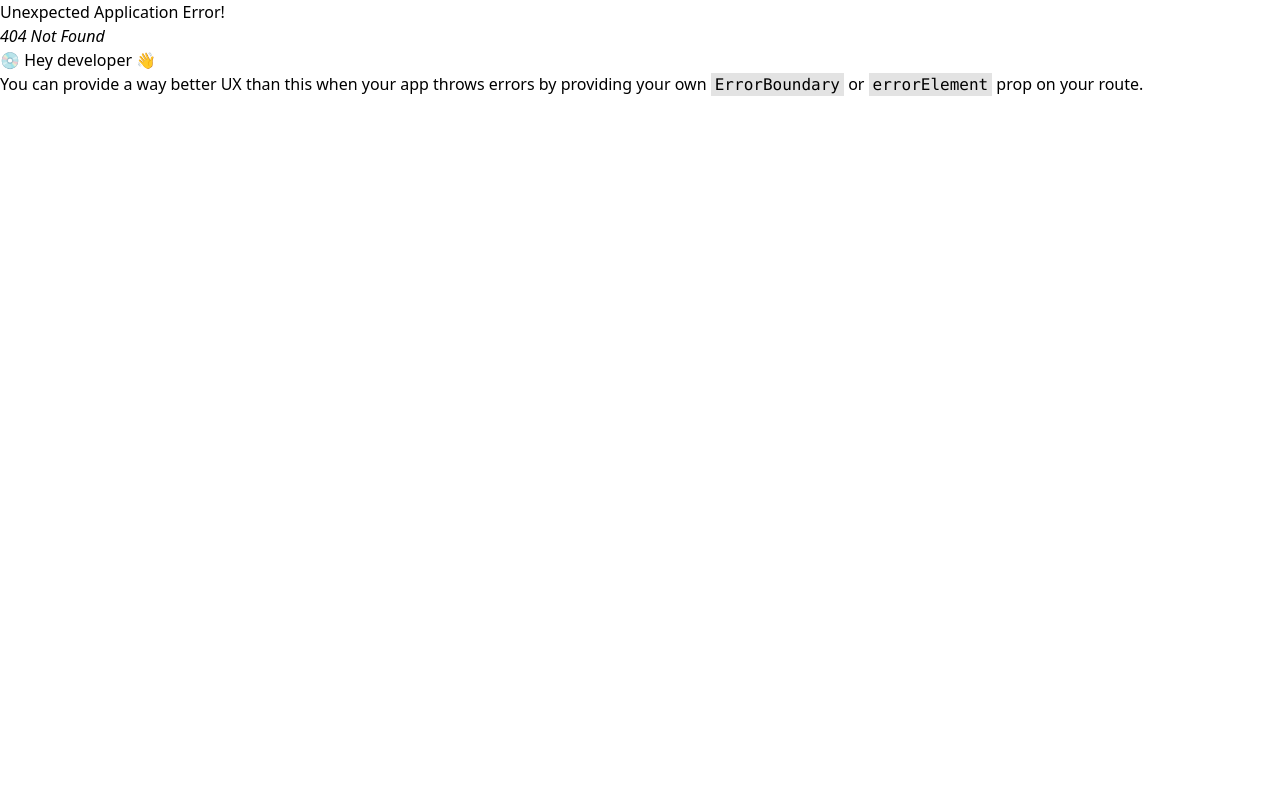
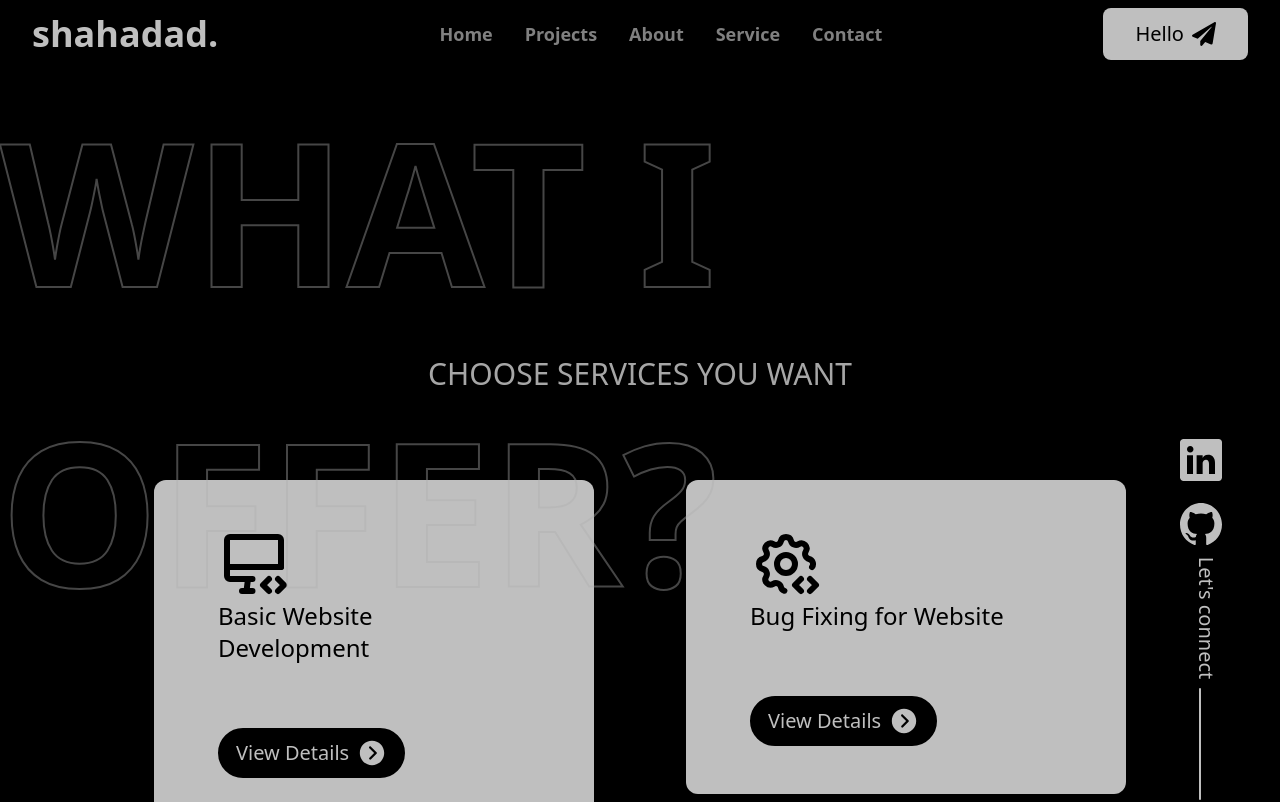
Before and after one commit to mdshahadad/portfolio, a React (Vite) app: page /services in a window 1280 px wide. Before the commit this address had no page. Shown: the top 802 px of the page. Built offline with nearby package versions, Linux system fonts and the light colour scheme.

Commit message:
added portfolio image at the website

```diff
--- a/src/Components/Components/Navbar/Navbar.jsx
+++ b/src/Components/Components/Navbar/Navbar.jsx
@@ -5,8 +5,7 @@ import { HiMenuAlt2 } from 'react-icons/hi';
 import { RxCross2 } from 'react-icons/rx';
 import { Link, NavLink } from 'react-router-dom';
 
-const Navbar = () => {
-    const [openClose, setOpenClose] = useState(false)
+const Navbar = ({ openClose, setOpenClose }) => {
 
     const navbarClasses = ({ isActive }) => isActive ? ' text-white font-bold flex items-center gap-2' : 'hover:text-white text-white transition-all duration-500 flex justify-between items-center font-semibold text-black opacity-50';
 
@@ -31,7 +30,7 @@ const Navbar = () => {
 
 
     return (
-        <nav>
+        <nav className=''>
             <div className='2xl:mx-36 xl:max-28 lg:mx-8 md:flex justify-between items-center pt-2'>
                 {/* Logo */}
                 <div>
@@ -66,7 +65,7 @@ const Navbar = () => {
 
 
                 <div className='md:hidden block'>
-                    <ul className={`md:bg-transparent bg-white w-full md:pt-0 pt-5 transition-all duration-700 md:h-0 h-screen space-y-4 md:pl-0 px-5
+                    <ul className={`md:bg-transparent bg-white w-full md:pt-0 pt-5 transition-all duration-700 md:h-0 h-screen space-y-4 md:pl-0 px-5 fixed
                             ${openClose === true ? "left-0 top-0 absolute z-10" : "absolute -left-[450px] top-0 z-10"}`}>
 
                         <div className='flex justify-between items-center'>
--- a/src/Components/Home/Banner/Banner.jsx
+++ b/src/Components/Home/Banner/Banner.jsx
@@ -1,8 +1,10 @@
+import BannerImg from "./BannerImg";
 import BannerText from "./BannerText";
 
 const Banner = () => {
     return (
-        <div className="relative">
+        <div className="relative h-screen">
+            <BannerImg></BannerImg>
             <BannerText></BannerText>
         </div>
     );
--- a/src/Components/Home/Banner/BannerImg.jsx
+++ b/src/Components/Home/Banner/BannerImg.jsx
@@ -1,15 +1,12 @@
-import profile from '../../../../public/images/profile.png'
-
 const BannerImg = () => {
     return (
         <div
             data-aos="fade-up"
             data-aos-duration="3000"
-            className="flex justify-center overflow-y-hidden z-10"
+            className="flex justify-center overflow-y-hidden"
         >
-            <div className="z-20 md:hover:z-10">
-                {/* <img src={profile} alt="" /> */}
-                {/* {`${profile ? profile || 'https://i.postimg.cc/FHk3HVM1/IMG-2036.png' : 'https://i.postimg.cc/FHk3HVM1/IMG-2036.png'}   `} */}
+            <div className="z-10 hover:z-0">
+                <img src={`https://i.postimg.cc/m2kyBhGV/Banner-Img-without-bg.png`} alt="" />
             </div>
         </div>
     );
--- a/src/Components/Home/Banner/BannerText.jsx
+++ b/src/Components/Home/Banner/BannerText.jsx
@@ -2,21 +2,21 @@ import '../Home.css'
 
 const BannerText = () => {
     return (
-        <div className="flex justify-center">
+        <div className="flex justify-center z-0 hover:z-10">
             <h1
                 data-aos="fade-down"
                 data-aos-duration="2000" data-aos-easing="linear"
                 data-aos-delay="100"
-                className='lg:font-extrabold lg:text-[180px] text-strokeTitle bannerText z-10 lg:mt-24 md:block hidden'>WEB DEVELOPER</h1>
+                className='lg:font-extrabold lg:text-[180px] text-strokeTitle bannerText z-0 md:block hidden absolute top-36'>WEB DEVELOPER</h1>
 
-            <h1
+            {/* <h1
                 data-aos="fade-down"
                 data-aos-duration="2000" data-aos-easing="linear"
                 data-aos-delay="100"
-                className='lg:font-extrabold lg:text-[180px] text-strokeTitle bannerText z-10 lg:mt-24 flex flex-col items-center md:hidden'>
+                className='lg:font-extrabold lg:text-[180px] text-strokeTitle bannerText z-0 lg:mt-24 flex flex-col items-center md:hidden'>
                 <p>WEB</p>
                 <p>DEVELOPER</p>
-            </h1>
+            </h1> */}
             <div>
                 <p
                     data-aos="zoom-in"
--- a/src/Components/Home/Home.css
+++ b/src/Components/Home/Home.css
@@ -141,9 +141,9 @@
     }
 }
 
-.bannerText {
+/* .bannerText {
     position: absolute;
-}
+} */
 
 
 /* My Expertise sections styles */
@@ -174,7 +174,6 @@
 
     .text-stroke {
         -webkit-text-fill-color: #949090;
-
         -webkit-text-stroke: 0px;
         opacity: 0.4;
     }
--- a/src/Components/Home/Home.jsx
+++ b/src/Components/Home/Home.jsx
@@ -1,9 +1,11 @@
+import ProjectsCompo from "../../Projects/ProjectsCompo";
 import Banner from "./Banner/Banner";
 
 const Home = () => {
     return (
         <section className="">
             <Banner></Banner>
+            <ProjectsCompo></ProjectsCompo>
         </section>
     );
 };
--- a/src/Components/Root/Root/Root.jsx
+++ b/src/Components/Root/Root/Root.jsx
@@ -1,11 +1,16 @@
+import { useState } from "react";
 import Navbar from "../../Components/Navbar/Navbar";
 import { Outlet } from "react-router-dom";
 
 const Root = () => {
+    const [openClose, setOpenClose] = useState(false)
     return (
-        <div className="bg-black h-screen">
-            <Navbar></Navbar>
-            <Outlet></Outlet>
+        <div className="bg-black">
+            <Navbar openClose={openClose} setOpenClose={setOpenClose}></Navbar>
+            {
+                !openClose &&
+                <Outlet></Outlet>
+            }
         </div>
     );
 };
--- a/src/Home/MouseScroll/MouseScroll.jsx
+++ b/src/Home/MouseScroll/MouseScroll.jsx
@@ -1,4 +1,4 @@
-import '../Home.css'
+import '../../Components/Home/Home.css'
 
 const MouseScroll = () => {
     return (
@@ -7,7 +7,7 @@ const MouseScroll = () => {
             <div
                 data-aos="fade-up"
                 data-aos-duration="2000"
-                className="mouse-scroll bottom-4 lg:bottom-32"></div>
+                className="mouse-scroll bottom-4 lg:bottom-0"></div>
         </div>
     );
 };
--- a/src/Home/Projects/ProjectsTitle.jsx
+++ b/src/Home/Projects/ProjectsTitle.jsx
@@ -1,3 +1,5 @@
+import '../../Components/Home/Home.css'
+
 const ProjectsTitle = () => {
     return (
         <div
@@ -7,7 +9,7 @@ const ProjectsTitle = () => {
             className="flex justify-center">
 
             <h1
-                className="text-strokeTitle title-position absolute z-20 hover:z-30 md:-top-10 font-extrabold uppercase title-style"
+                className="text-strokeTitle title-position absolute z-0 hover:z-30 md:-top-10 font-extrabold uppercase title-style"
             >What i did?</h1>
         </div>
     );
--- a/src/Projects/ProjectsCompo.jsx
+++ b/src/Projects/ProjectsCompo.jsx
@@ -15,7 +15,7 @@ const ProjectsCompo = () => {
             .then(data => setProjects(data))
     }, [])
     return (
-        <div>
+        <div className="">
             <div className="relative">
                 <ProjectsTitle></ProjectsTitle>
             </div>
--- a/src/Services/ServicesCompo.jsx
+++ b/src/Services/ServicesCompo.jsx
@@ -6,7 +6,7 @@ import SocialIcons from "../Home/SocialIcons/SocialIcons";
 const ServicesCompo = () => {
     return (
         <div>
-            <div className="bg-black mt-8">
+            <div className="bg-black mt-10">
                 <div className="relative">
                     <ServicesTitle></ServicesTitle>
                 </div>
```
Also changed, not shown: src/Routes/Routes/Routes.jsx (+5 -4 lines).
